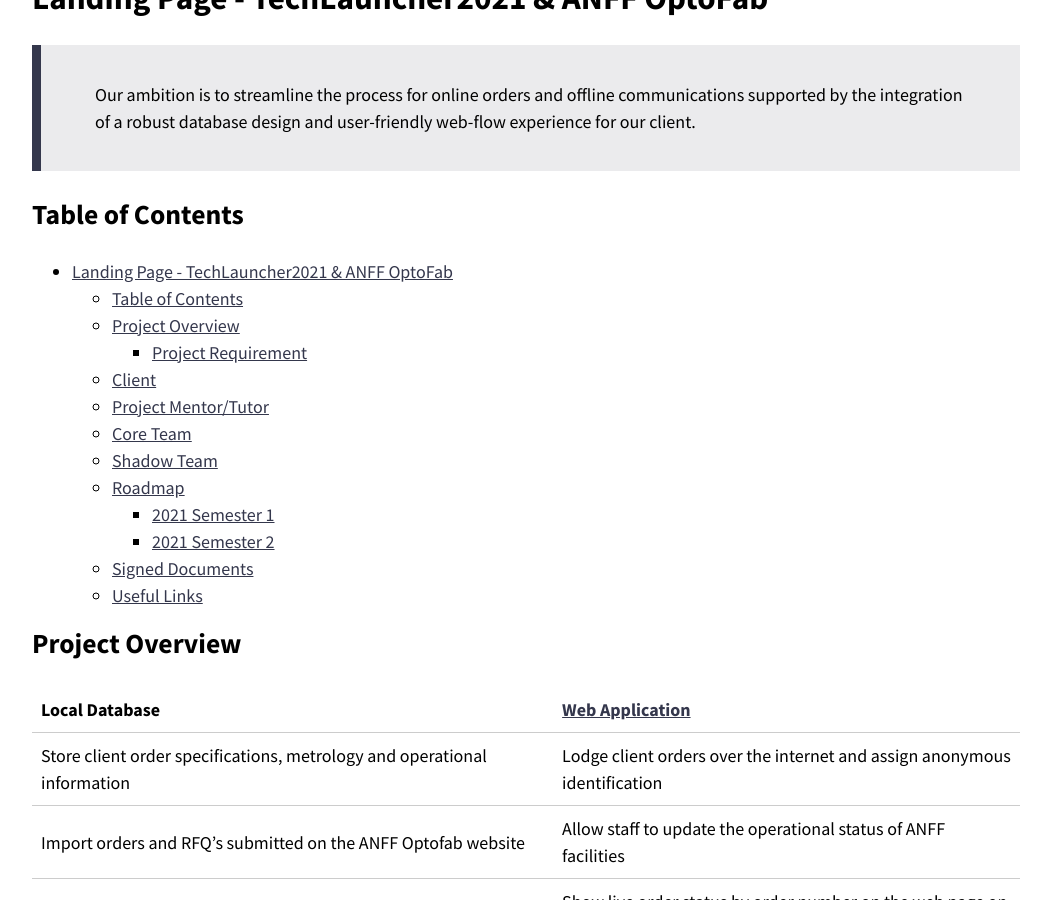
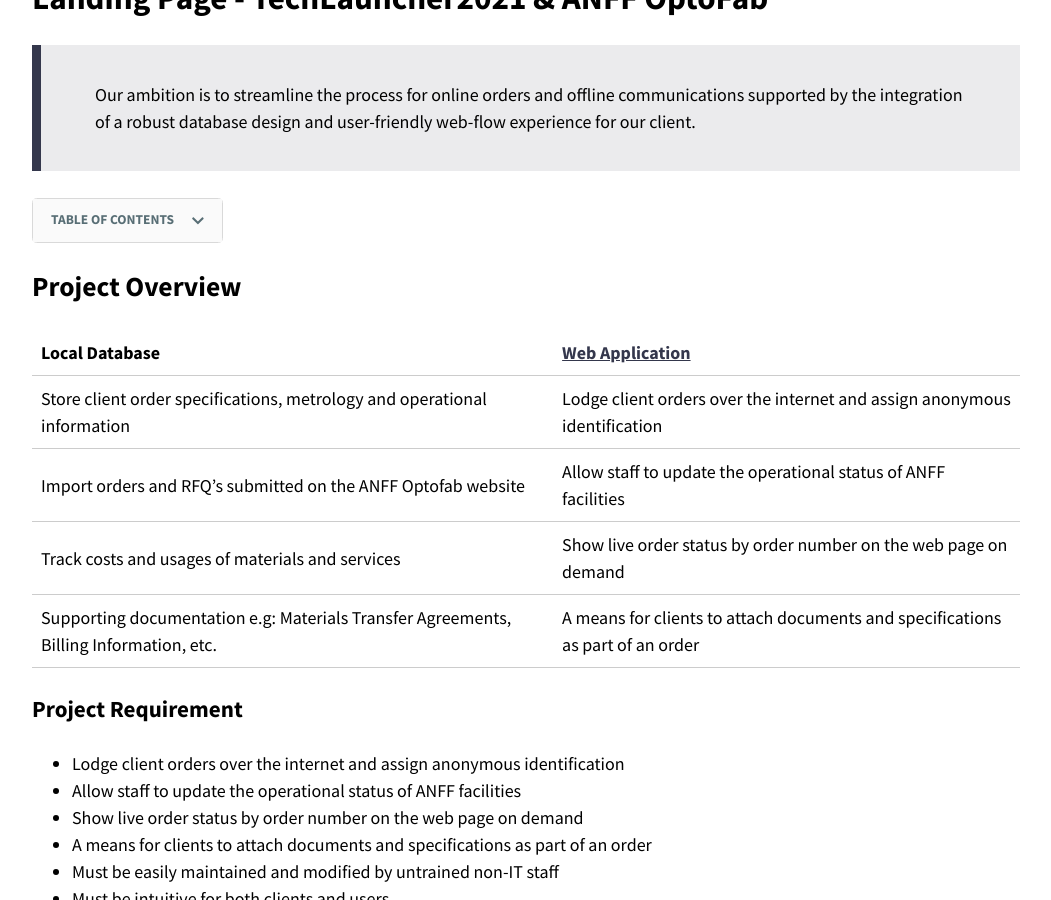
Before and after one commit to optofab/optofab.github.io, a Jekyll site: the page built from index.md, in a window 1280 px wide and 900 px high, scrolled down 435 px. Shown: the whole window, without its empty margins (114-1165 px from the left). Built offline with Jekyll 4.4.1, drawn with Linux system fonts in a browser that asks for light colours; nearby versions of some CDN libraries; emoji names are drawn with the system emoji font.

Commit message:
enable home table of contents (toc)

```diff
--- a/index.md
+++ b/index.md
@@ -8,21 +8,7 @@
 
 > Our ambition is to streamline the process for online orders and offline communications supported by the integration of a robust database design and user-friendly web-flow experience for our client.
 
-## Table of Contents
-
-- [Landing Page - TechLauncher2021 & ANFF OptoFab](#landing-page---techlauncher2021--anff-optofab)
-  - [Table of Contents](#table-of-contents)
-  - [Project Overview](#project-overview)
-    - [Project Requirement](#project-requirement)
-  - [Client](#client)
-  - [Project Mentor/Tutor](#project-mentortutor)
-  - [Core Team](#core-team)
-  - [Shadow Team](#shadow-team)
-  - [Roadmap](#roadmap)
-    - [2021 Semester 1](#2021-semester-1)
-    - [2021 Semester 2](#2021-semester-2)
-  - [Signed Documents](#signed-documents)
-  - [Useful Links](#useful-links)
+{% include toc %}
 
 ## Project Overview
 
```
